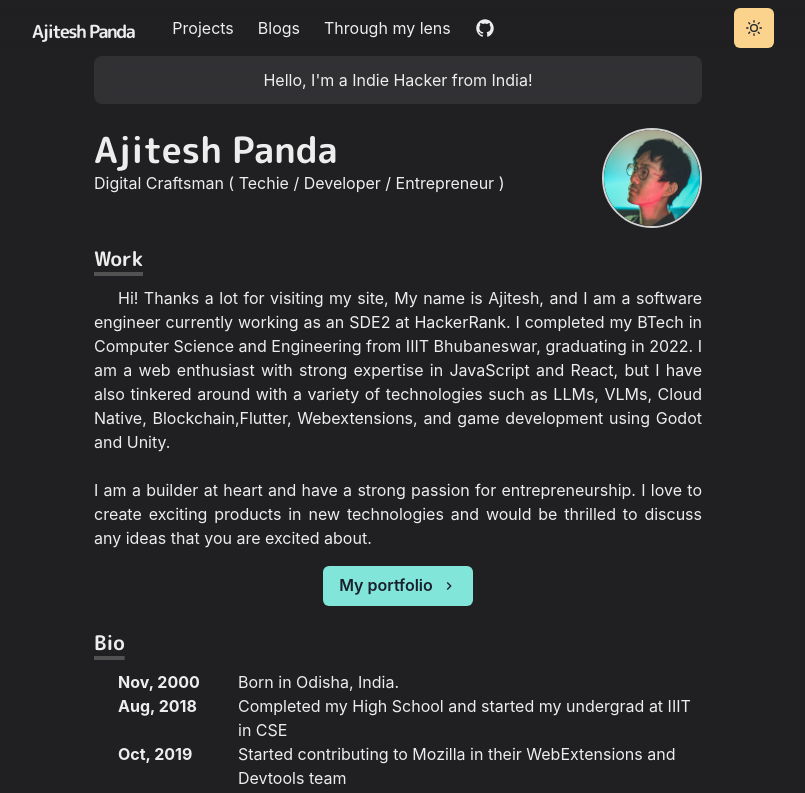
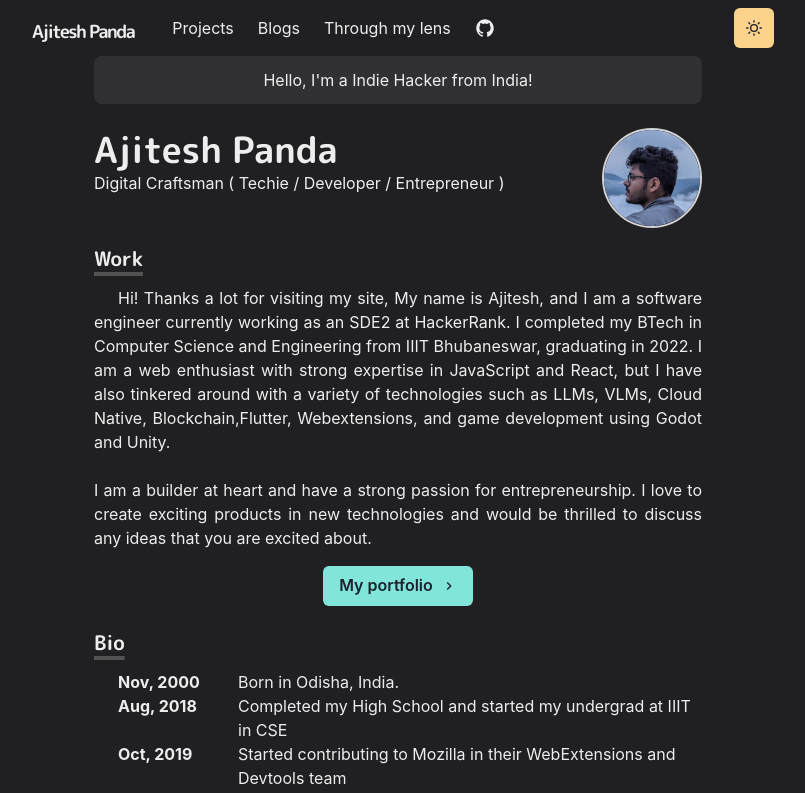
Before and after one commit to ajitesh13/ajitesh13.github.io, a Next.js app: page / in a window 1280 px wide. Shown: the top 793 px of the page, without its empty margins (242-1047 px from the left). Built offline with nearby package versions, Linux system fonts and the light colour scheme.

Commit message:
profile image added

```diff
--- a/package.json
+++ b/package.json
@@ -1,7 +1,7 @@
 {
   "name": "ajitesh_panda_portfolio",
   "version": "1.0.0",
-  "description": "Takuya's website",
+  "description": "Ajitesh's website",
   "scripts": {
     "dev": "next dev -H 0.0.0.0",
     "build": "next build",
--- a/pages/index.tsx
+++ b/pages/index.tsx
@@ -60,7 +60,7 @@
             overflow="hidden"
           >
             <Image
-              src="/images/takuya.jpg"
+              src="/images/ajitesh1.jpeg"
               alt="Profile image"
               width="100"
               height="100"
```
Also changed, not shown: public/images/ajitesh.jpeg (added), public/images/ajitesh1.jpeg (added).
